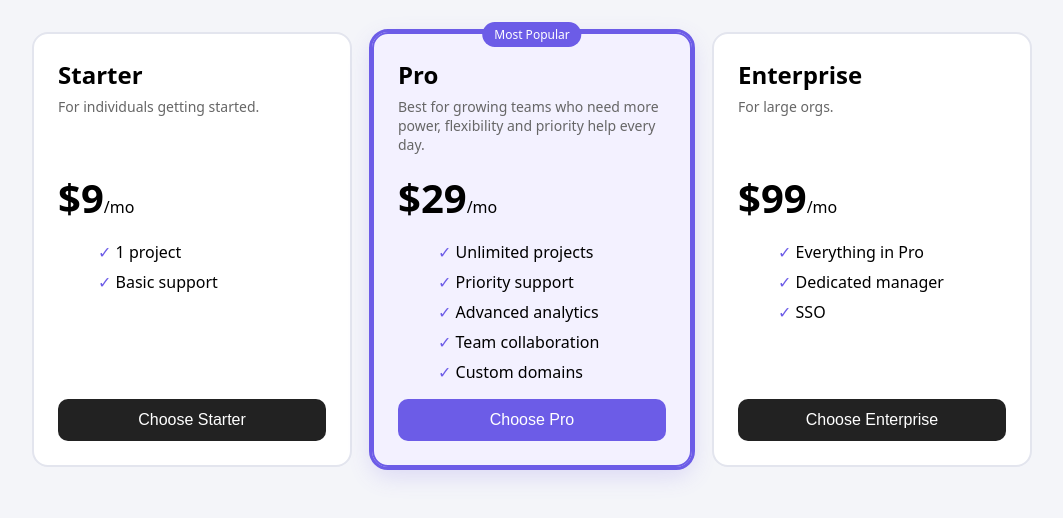
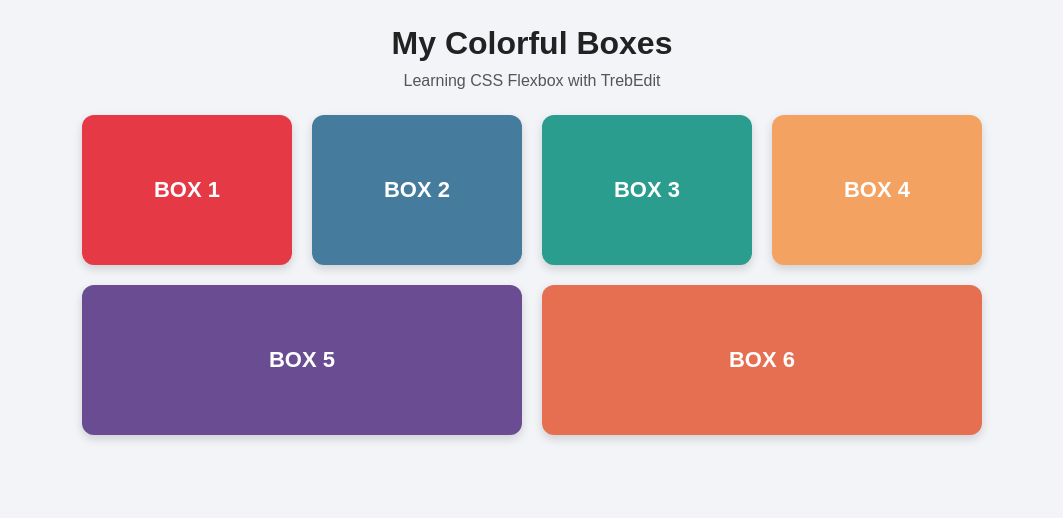
Before and after one commit to chizzypeace56-source/Pricing-table-, a plain HTML site: page index.html in a window 1280 px wide. Shown: the whole page, without its empty margins (108-1171 px from the left). Drawn offline with Linux system fonts and the light colour scheme.

Commit message:
Add files via upload

```diff
--- a/index.html
+++ b/index.html
@@ -1,35 +1,24 @@
 <!DOCTYPE html>
 <html lang="en">
 <head>
-<meta charset="UTF-8">
-<meta name="viewport" content="width=device-width, initial-scale=1">
-<title>Pricing Table</title>
-<link rel="stylesheet" href="style.css">
+  <meta charset="UTF-8">
+  <meta name="viewport" content="width=device-width, initial-scale=1.0">
+  <title>Colorful Boxes</title>
+  <link rel="stylesheet" href="style.css">
 </head>
 <body>
-<main class="grid" id="grid">
-  <article class="card" tabindex="0">
-    <header class="head"><h2>Starter</h2><p>For individuals getting started.</p></header>
-    <div class="price"><span>$9</span>/mo</div>
-    <ul class="features"><li>1 project</li><li>Basic support</li></ul>
-    <button class="btn">Choose Starter</button>
-  </article>
 
-  <article class="card popular selected" tabindex="0">
-    <span class="badge">Most Popular</span>
-    <header class="head"><h2>Pro</h2><p>Best for growing teams who need more power, flexibility and priority help every day.</p></header>
-    <div class="price"><span>$29</span>/mo</div>
-    <ul class="features"><li>Unlimited projects</li><li>Priority support</li><li>Advanced analytics</li><li>Team collaboration</li><li>Custom domains</li></ul>
-    <button class="btn">Choose Pro</button>
-  </article>
+  <h1>My Colorful Boxes</h1>
+  <p>Learning CSS Flexbox with TrebEdit</p>
 
-  <article class="card" tabindex="0">
-    <header class="head"><h2>Enterprise</h2><p>For large orgs.</p></header>
-    <div class="price"><span>$99</span>/mo</div>
-    <ul class="features"><li>Everything in Pro</li><li>Dedicated manager</li><li>SSO</li></ul>
-    <button class="btn">Choose Enterprise</button>
-  </article>
-</main>
-<script src="script.js"></script>
+  <div class="container">
+    <div class="box box1">BOX 1</div>
+    <div class="box box2">BOX 2</div>
+    <div class="box box3">BOX 3</div>
+    <div class="box box4">BOX 4</div>
+    <div class="box box5">BOX 5</div>
+    <div class="box box6">BOX 6</div>
+  </div>
+
 </body>
 </html>
--- a/style.css
+++ b/style.css
@@ -1,16 +1,80 @@
- *{box-sizing:border-box;margin:0}
-body{font-family:system-ui,sans-serif;background:#f4f5f9;padding:32px 16px}
-.grid{display:grid;gap:20px;max-width:1000px;margin:auto;grid-template-columns:repeat(auto-fit,minmax(260px,1fr))}
-.card{position:relative;display:grid;grid-template-rows:subgrid;grid-row:span 4;gap:16px;
-  background:#fff;border:2px solid #e3e5ee;border-radius:16px;padding:24px;cursor:pointer;transition:.2s}
-.card:hover{transform:translateY(-4px)}
-.popular{border-color:#6c5ce7;box-shadow:0 8px 24px rgba(108,92,231,.2)}
-.selected{border-color:#6c5ce7;background:#f3f1ff;outline:3px solid #6c5ce7}
-.badge{position:absolute;top:-12px;left:50%;transform:translateX(-50%);
-  background:#6c5ce7;color:#fff;font-size:12px;padding:4px 12px;border-radius:99px}
-.head p{color:#666;font-size:14px;margin-top:6px}
-.price span{font-size:40px;font-weight:700}
-.features{list-style:none;display:grid;gap:8px;align-content:start}
-.features li::before{content:"✓ ";color:#6c5ce7}
-.btn{padding:12px;border:0;border-radius:10px;background:#222;color:#fff;font-size:16px}
-.selected .btn{background:#6c5ce7}
+
+* {
+  margin: 0;
+  padding: 0;
+  box-sizing: border-box;
+}
+
+body {
+  font-family: Arial, sans-serif;
+  background-color: #f2f4f8;
+  text-align: center;
+  padding: 25px;
+}
+
+h1 {
+  color: #222;
+  margin-bottom: 10px;
+}
+
+p {
+  color: #555;
+  margin-bottom: 25px;
+}
+
+.container {
+  display: flex;
+  flex-wrap: wrap;
+  justify-content: center;
+  align-items: center;
+  gap: 20px;
+  max-width: 900px;
+  margin: auto;
+}
+
+.box {
+  flex: 1 1 180px;
+  min-height: 150px;
+  border-radius: 12px;
+  display: flex;
+  justify-content: center;
+  align-items: center;
+  color: white;
+  font-size: 22px;
+  font-weight: bold;
+  box-shadow: 0 4px 10px rgba(0, 0, 0, 0.15);
+  transition: transform 0.3s ease;
+}
+
+.box:hover {
+  transform: scale(1.05);
+}
+
+.box1 {
+  background-color: #e63946;
+}
+
+.box2 {
+  background-color: #457b9d;
+}
+
+.box3 {
+  background-color: #2a9d8f;
+}
+
+.box4 {
+  background-color: #f4a261;
+}
+
+.box5 {
+  background-color: #6a4c93;
+}
+
+.box6 {
+  background-color: #e76f51;
+}
+
+@media (max-width: 480px) {
+  .box {
+    flex: 1 1 100%;
+  }
```
